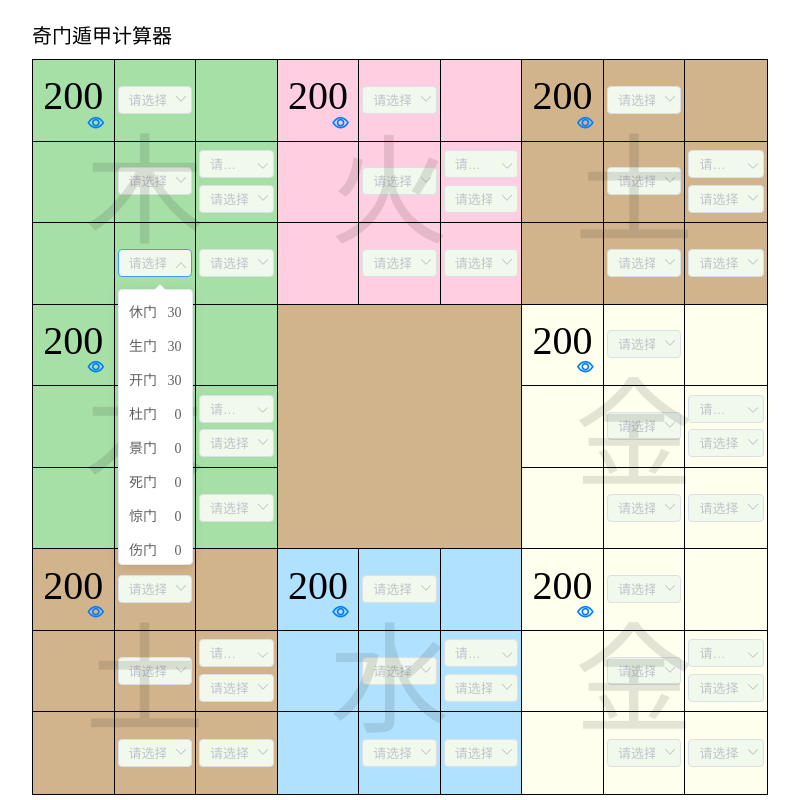
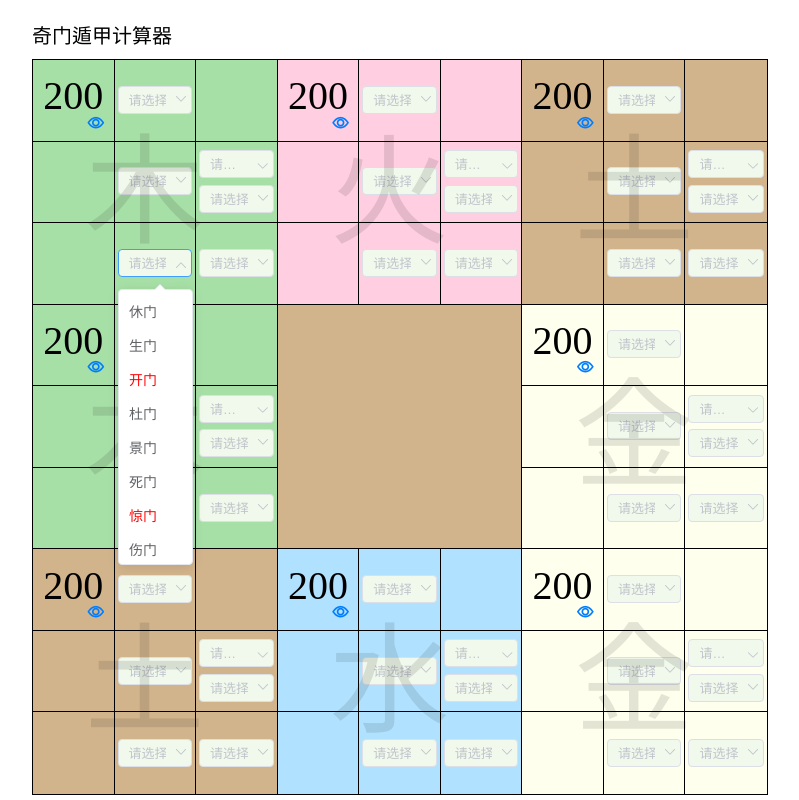
Before and after one commit to ymyt92/qCalc, a Vue app: page / in a window 1280 px wide. Both pictures are taken after a click on the icon 421 px from the left and 263 px from the top of the page. Shown: the whole page, without its empty margins (240-1039 px from the left). Built offline with nearby package versions, Linux system fonts and the light colour scheme.

Commit message:
门迫修改

```diff
--- a/src/components/QiMen.vue
+++ b/src/components/QiMen.vue
@@ -9,7 +9,7 @@
                             <el-table :data="sumDetailObj[s]" border stripe>
                                 <el-table-column label="类型" prop="type"></el-table-column>
                                 <el-table-column label="值" prop="value"></el-table-column>
-                                <el-table-column label="分数"prop="score"></el-table-column>
+                                <el-table-column label="分数" prop="score"></el-table-column>
                                 <el-table-column label="寓意" prop="mean" width="150"></el-table-column>
                             </el-table>
                             <i class="el-icon-view" slot="reference"></i>
@@ -19,10 +19,7 @@
                         <el-form-item>
                             <el-select v-model="qCalcForm[`s${s}_shenZhu`]" clearable>
                                 <el-option v-for="(value, key) in shenZhuMap" :key="key" :label="key" :value="key">
-                                    <span style="float: left" :class="{ red: value > 0 }">{{ key }}</span>
-                                    <span style="float: right">{{
-                                        value
-                                        }}</span>
+
                                 </el-option>
                             </el-select>
                         </el-form-item>
@@ -33,10 +30,6 @@
                         <el-form-item>
                             <el-select v-model="qCalcForm[`s${s}_tianShi`]" clearable>
                                 <el-option v-for="(value, key) in tianShiMap" :key="key" :label="key" :value="key">
-                                    <span style="float: left" :class="{ red: value > 0 }">{{ key }}</span>
-                                    <span style="float: right">{{
-                                        value
-                                        }}</span>
                                 </el-option>
                             </el-select>
                         </el-form-item>
@@ -71,31 +64,13 @@
                     </div>
                     <div class="cell c7"></div>
                     <div class="cell c8">
-                        <div class="men-ct">
-                            <el-form-item :class="{ red: qCalcForm[`s${s}_menPo`] }">
-                                <el-select v-model="qCalcForm[`s${s}_renHe`]" clearable
-                                    @clear="qCalcForm[`s${s}_menPo`] = false">
-                                    <el-option v-for="(value, key) in renHeMap" :key="key" :label="key" :value="key">
-                                        <span style="float: left">{{
-                                            key
-                                            }}</span>
-                                        <span style="float: right">{{
-                                            value
-                                            }}</span>
+                        <el-form-item :class="{ red: menPoMap['s' + s].includes(qCalcForm[`s${s}_renHe`]) }">
+                            <el-select v-model="qCalcForm[`s${s}_renHe`]" clearable>
+                                <el-option :class="{ red: menPoMap['s' + s].includes(key) }"
+                                    v-for="(value, key) in renHeMap" :key="key" :label="key" :value="key">
                                 </el-option>
                             </el-select>
                         </el-form-item>
-                            <el-popover v-if="qCalcForm[`s${s}_renHe`]" placement="right" trigger="click">
-                                <p style="
-                                        font-weight: 500;
-                                        margin-bottom: 10px;
-                                    ">
-                                    门迫
-                                </p>
-                                <el-switch v-model="qCalcForm[`s${s}_menPo`]"></el-switch>
-                                <i slot="reference" class="el-icon-menu"></i>
-                            </el-popover>
-                        </div>
                     </div>
                     <div class="cell c9">
                         <el-form-item>
@@ -121,6 +96,7 @@ export default {
         return {
             qCalcForm: {},
             squareScoreMap: {},
+            sumDetailObj: {},
             // 神助计分
             shenZhuMap: {
                 值符: 20,
@@ -201,7 +177,16 @@ export default {
                 s8: "水",
                 s9: "金",
             },
-            sumDetailObj: {},
+            menPoMap: {
+                s1: ["开门", "惊门"],
+                s2: ["休门"],
+                s3: ["伤门", "杜门"],
+                s4: ["开门", "惊门"],
+                s6: ["景门"],
+                s7: ["伤门", "杜门"],
+                s8: ["生门", "死门"],
+                s9: ["景门"],
+            }
         };
     },
     computed: {
@@ -284,6 +269,18 @@ export default {
                             score: num,
                             mean: "",
                         };
+                        if (c === "renHe") {
+                            // 门迫
+                            if (this.menPoMap["s" + s].includes(value)) {
+                                rowMap["menPo"] = {
+                                    type: scoreTypeMap["menPo"],
+                                    value: "门克宫",
+                                    score: -30,
+                                    mean: "",
+                                };
+                                num += -30
+                            }
+                        }
                     }
                     if (c === "zs12") {
                         let temp = this.zs12Map[value[0]];
@@ -335,17 +332,8 @@ export default {
                             num += _num;
                         }
                     }
-                    // 门迫
-                    if (c === "menPo") {
-                        num = -30;
-                        rowMap[c] = {
-                            type: scoreTypeMap[c],
-                            value: "是",
-                            score: num,
-                            mean: "",
-                        };
                 }
-                }
+
                 sum += num;
             }
             let scoreTable = [{ type: "基础分", score: 200 }];
```
Lines whose indentation alone changed are shown as unchanged.
